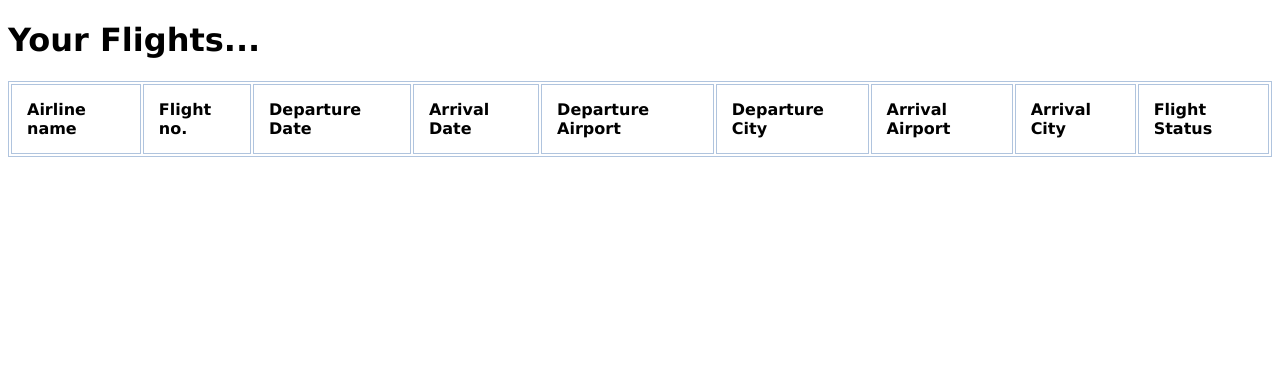
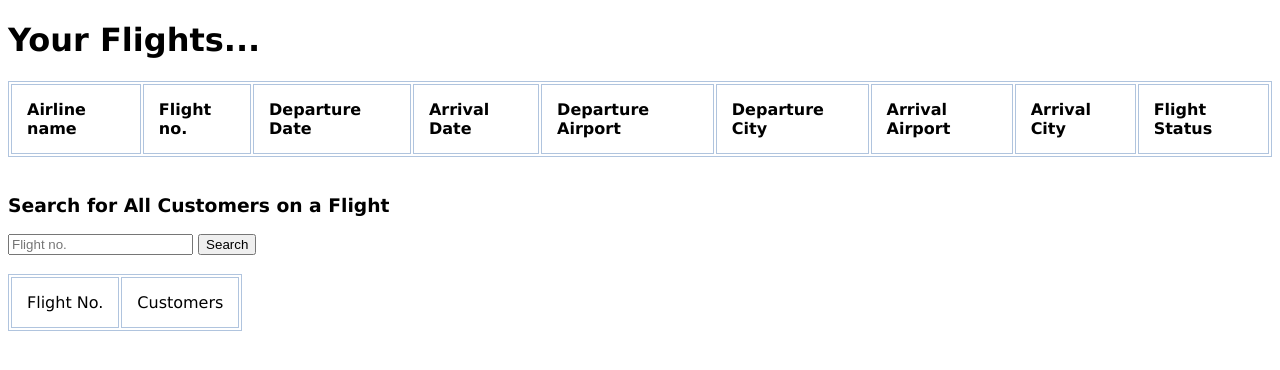
Before and after one commit to karennarod/airline_ticket_reservation, a Flask app: template templates/airline_view_flights.html in a window 1280 px wide. Shown: the top 370 px of the page. Run offline with Flask 2, Linux system fonts and the light colour scheme; the template is opened without the code that fills it, so the values that code supplies are empty.

Commit message:
view all customers on flight

```diff
--- a/main.py
+++ b/main.py
@@ -518,7 +518,6 @@ def airline_logged():
     else:
         return render_template('public_search.html') # in case someone just tries to access this html page
 
-#FIX LATER
 @app.route('/airline_view_flights', methods = ["GET", "POST"])
 def airline_view():
     cursor = conn.cursor()
@@ -550,19 +549,29 @@ def airline_view():
             queries.append("arr_port.city = '%s'" % arrival_city)
 
         query = query + " AND " + " AND ".join(queries) if queries else query
-        print(query)
         #execute queries from database
         cursor = conn.cursor()
+        cursor.execute(query.format(first_dep_date, second_dep_date), airline)
+        data = cursor.fetchall()
+
+        while(request.form.get('action') != "search_cust"):
+            airline = logged_in['airline_name']
+            flight_num = str(request.args.get('flight_num'))
+            print(flight_num)
+            cursor.execute("SELECT flight_num, card_name FROM purchase_info join ticket WHERE purchase_info.ticket_id = ticket.ticket_id AND flight_num = %s and airline_name = %s", (flight_num, airline))
+            print("SELECT card_name FROM purchase_info join ticket WHERE purchase_info.ticket_id = ticket.ticket_id AND flight_num = %s and airline_name = %s", (flight_num, airline))
+            data6 = cursor.fetchall()
+            print(data6)
+            cursor.close()
 
 
-        cursor.execute(query.format(first_dep_date, second_dep_date), airline)
-        data = cursor.fetchall()
-        print(data)
-        cursor.close()
-        return render_template('airline_view_flights.html', data=data)
+            return render_template('airline_view_flights.html', data=data, data6 = data6)
+        else:
+            return render_template('public_search.html')
 
-    else:
-        return render_template('public_search.html')
+
+
+
 
 
 
--- a/templates/airline_view_flights.html
+++ b/templates/airline_view_flights.html
@@ -53,6 +53,25 @@
 {% endfor %}
 </table><br>
 
+<h3>Search for All Customers on a Flight</h3>
+    <form action="/airline_view_flights", method='POST|GET'>
+        <input type = "text" name = "flight_num" placeholder = "Flight no." required/>
+        <input type = "hidden" name = "action" value = "search_cust"/>
+        <input type = "submit" value = "Search"/><br>
+    </form>
+  <br>
+    <table>
+        <td>Flight No.</td>
+        <td>Customers</td>
+
+    {% for line in data6 %}
+        <tr>
+            <td>{{line['flight_num']}}</td>
+            <td>{{line['card_name']}}</td>
+        </tr>
+    {% endfor %}
+
+    </table><br>
 <br>
 
 </body>
```
